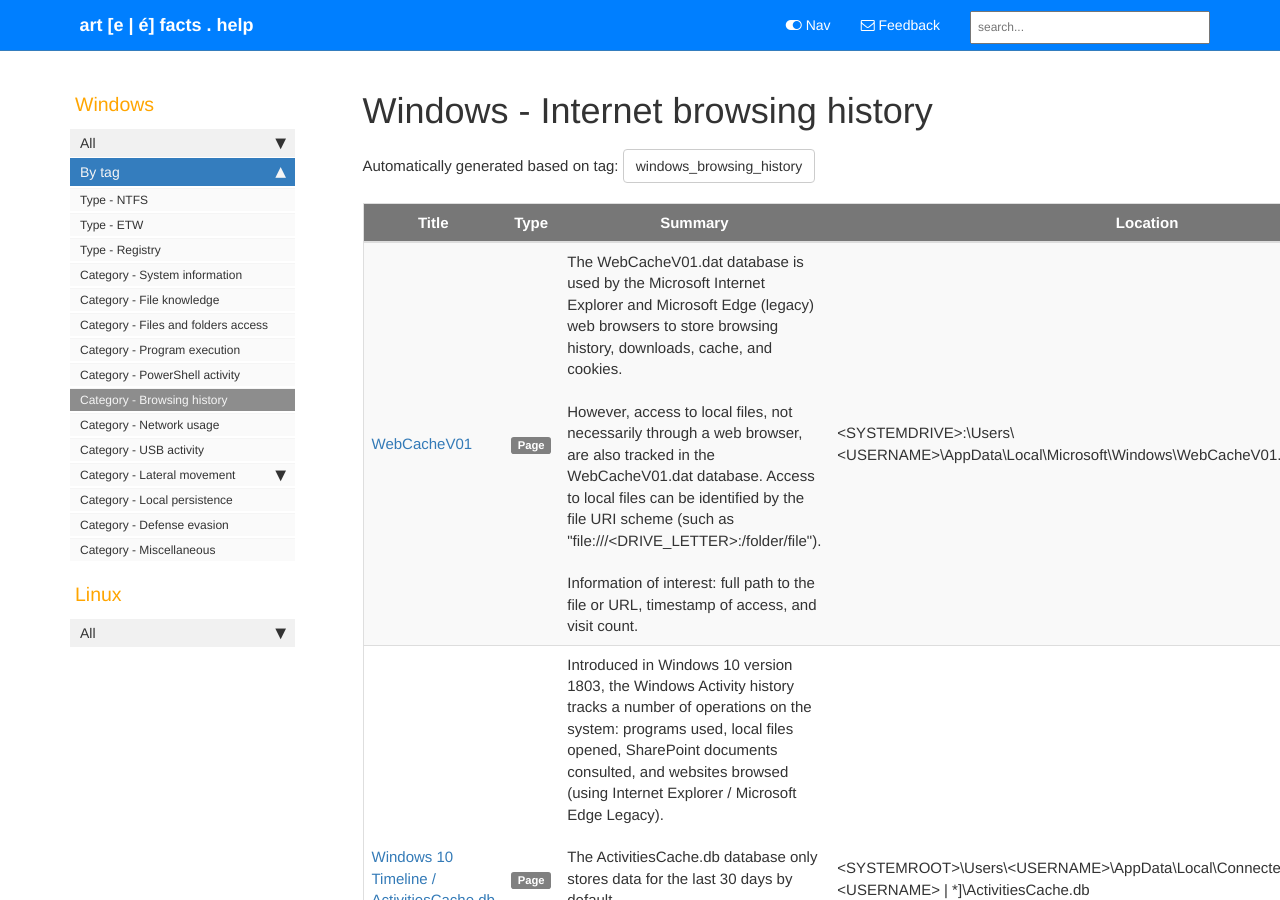
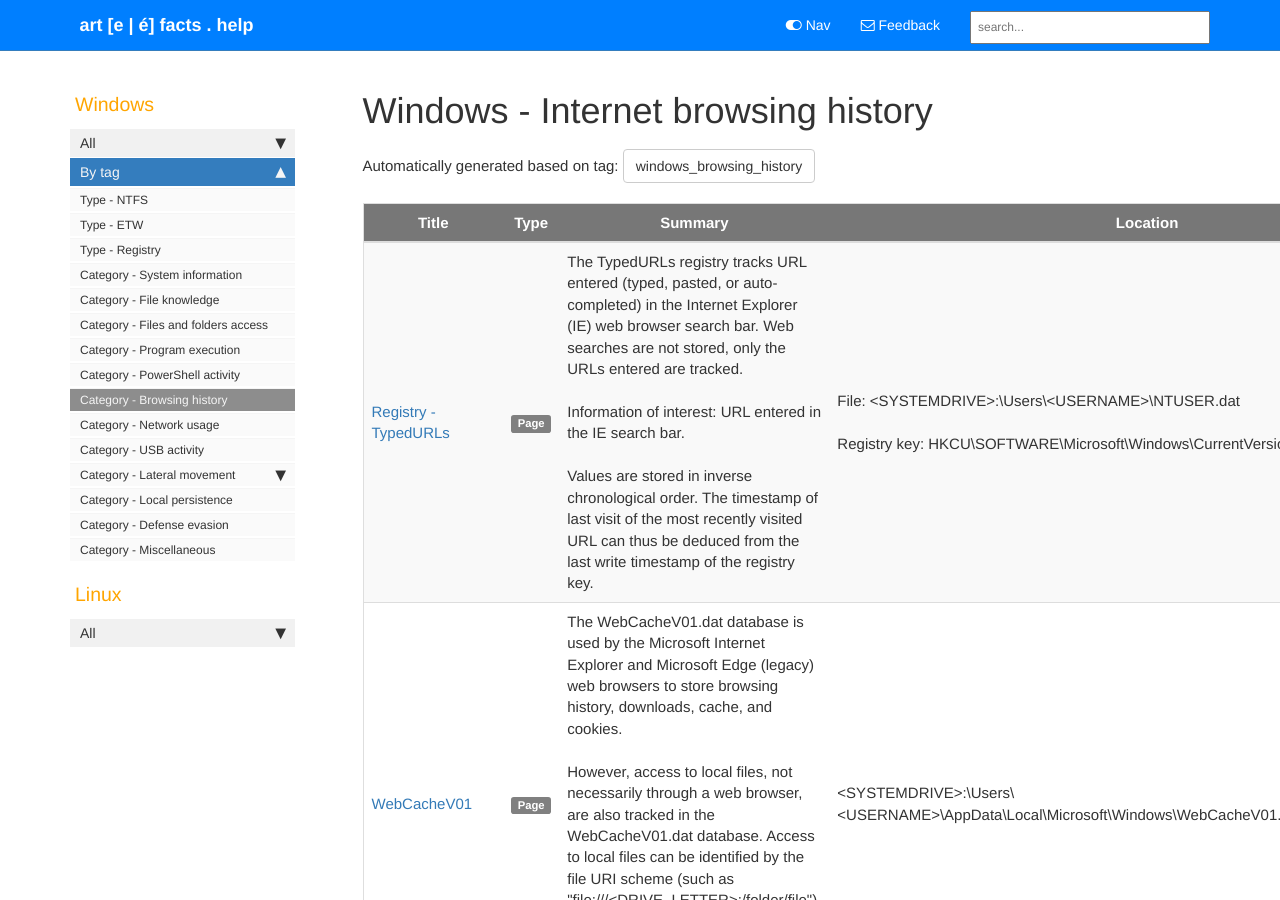
Before and after one commit to Qazeer/artefacts.help, a Jekyll site: the page built from pages/tags/tag_windows_browsing_history.md, in a window 1280 px wide and 900 px high. Built offline with Jekyll 4.4.1, drawn with Linux system fonts in a browser that asks for light colours; our own code applies the rules of GitHub Pages for plain Markdown files; comment, search, counter and statistics services are not loaded.

Commit message:
[Artefact] Registry TypedURLS - init

```diff
--- a/_data/sidebars/sidebar.yml
+++ b/_data/sidebars/sidebar.yml
@@ -283,6 +283,10 @@ entries:
         url: /windows_registry_shellbags.html
         output: web
 
+      - title: TypedURLs
+        url: /windows_registry_typedurls.html
+        output: web
+
       - title: UserAssist
         url: /windows_registry_userassist.html
         output: web
--- /dev/null
+++ b/pages/windows/registry_typedurls.md
@@ -0,0 +1,35 @@
+---
+title: Registry - TypedURLs
+summary: 'The TypedURLs registry tracks URL entered (typed, pasted, or auto-completed) in the Internet Explorer (IE) web browser search bar. Web searches are not stored, only the URLs entered are tracked.\n\nInformation of interest: URL entered in the IE search bar.\n\nValues are stored in inverse chronological order. The timestamp of last visit of the most recently visited URL can thus be deduced from the last write timestamp of the registry key.'
+keywords: 'TypedURLs, URL, Internet Explorer, IE, MRUList'
+tags:
+  - windows_registry
+  - windows_browsing_history
+location: 'File: <SYSTEMDRIVE>:\Users\<USERNAME>\NTUSER.dat\n\nRegistry key: HKCU\SOFTWARE\Microsoft\Windows\CurrentVersion\Explorer\TypedURLs'
+last_updated: 2024-01-16
+sidebar: sidebar
+permalink: windows_registry_typedurls.html
+folder: windows
+---
+
+### Overview
+
+The `TypedURLs` registry tracks URLs entered (typed, pasted, or auto-completed)
+in the `Internet Explorer (IE)` web browser search bar. Web searches are not
+stored, only the URLs entered are tracked.
+
+Starting with `IE8`, entries are added / updated in near real-time.
+
+### Information of interest
+
+Each URL is stored in a dedicated value under the `Explorer\TypedURLs` key, as
+`url1` to `url[N]`. The values are stored in inverse chronological order.
+
+The last write timestamp of the key is thus the timestamp of visit of the most
+recently visited `URL`.
+
+### References
+
+  - [Crucial Security Forensics Blog - Paul Nichols - TypedURLs (Part 1)](https://crucialsecurity.files.wordpress.com/2011/04/figure-1-typedurls-key-viewed-with-regedit_tcm19-16019.jpg)
+
+  - [Crucial Security Forensics Blog - Paul Nichols - TypedURLs (Part 2)](https://crucialsecurity.wordpress.com/2011/03/23/typedurls-part-2/)
```
